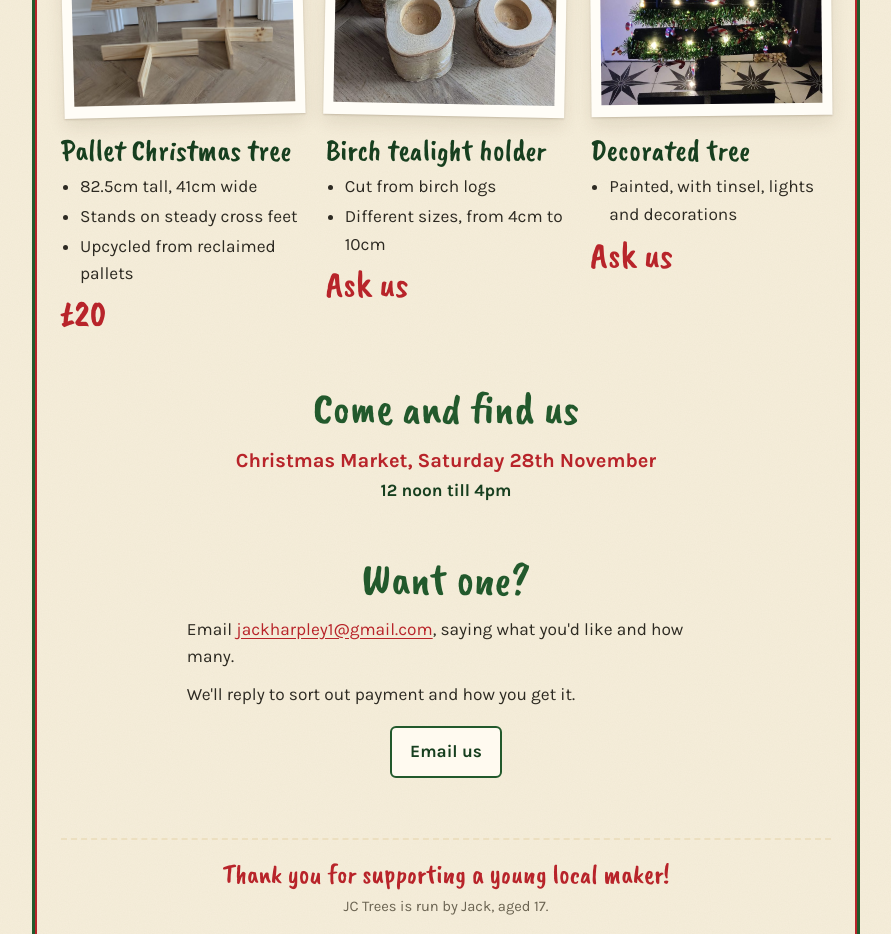
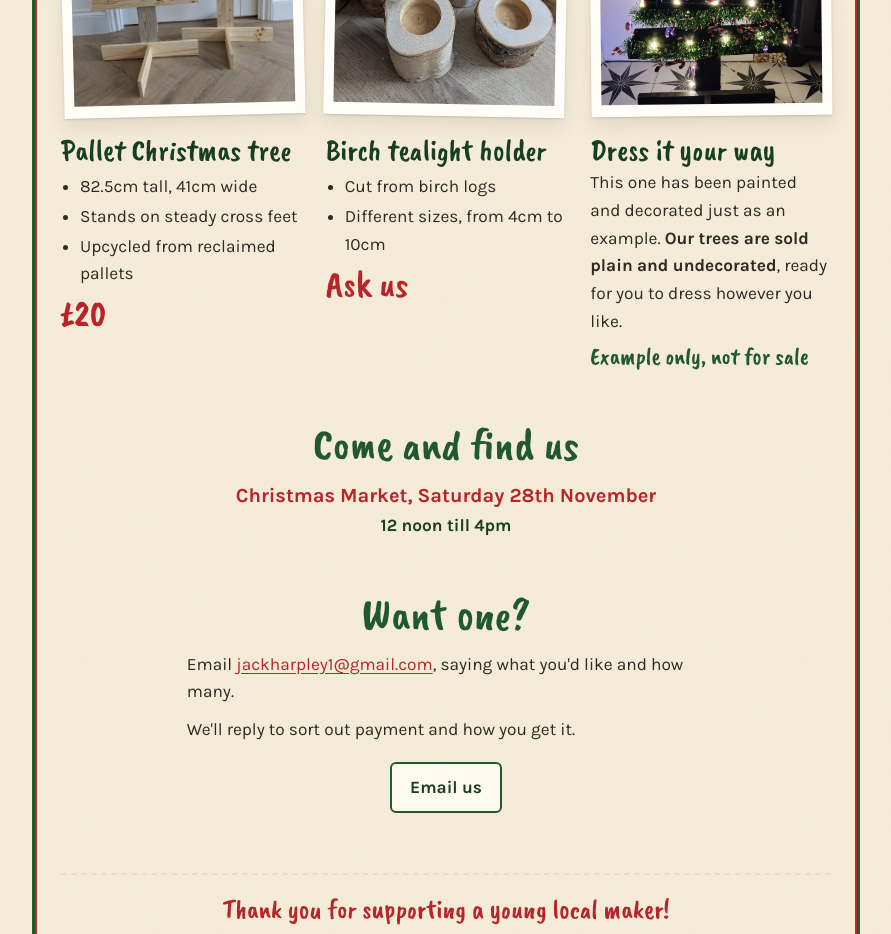
Before and after one commit to hxrply/JCTrees, a plain HTML site: page index.html in a window 1280 px wide. Shown: the part 800-1734 px from the top of the page, without its empty margins (194-1085 px from the left). Drawn offline with nearby package versions, Linux system fonts and the light colour scheme.

Commit message:
Mark decorated tree as an example only
Trees are sold plain and undecorated.

Co-Authored-By: Claude Opus 5.5 <noreply@anthropic.com>
Claude-Session: https://claude.ai/code/session_0189udwXwPTntPgV5MRzcWkd

```diff
--- a/index.html
+++ b/index.html
@@ -124,6 +124,7 @@ h2 {
 .item h3 { font-family: var(--brush); font-weight: 400; color: var(--green-dark); font-size: 1.9rem; margin: 18px 0 2px; line-height: 1.1; }
 .item p { margin: 0; }
 .item .price { font-family: var(--brush); color: var(--red); font-size: 2.3rem; line-height: 1.1; margin-top: 6px; }
+.item .note { font-family: var(--brush); color: var(--green); font-size: 1.5rem; line-height: 1.1; margin-top: 8px; }
 .item ul { margin: 6px 0 0; padding-left: 1.1em; }
 .item li { margin: 2px 0; }
 
@@ -213,12 +214,10 @@ footer .by { color: var(--muted); font-size: .92rem; margin: 4px 0 0; }
         <div class="price">Ask us</div>
       </div>
       <div class="item">
-        <figure class="snap"><img src="img/decorated.jpg" width="826" height="1200" alt="A JC Trees pallet tree painted black and decorated with tinsel, fairy lights and ornaments" loading="lazy"></figure>
-        <h3>Decorated tree</h3>
-        <ul>
-          <li>Painted, with tinsel, lights and decorations</li>
-        </ul>
-        <div class="price">Ask us</div>
+        <figure class="snap"><img src="img/decorated.jpg" width="826" height="1200" alt="Example of a JC Trees pallet tree painted black and decorated with tinsel, fairy lights and ornaments" loading="lazy"></figure>
+        <h3>Dress it your way</h3>
+        <p>This one has been painted and decorated just as an example. <strong>Our trees are sold plain and undecorated</strong>, ready for you to dress however you like.</p>
+        <div class="note">Example only, not for sale</div>
       </div>
     </div>
   </section>
```
